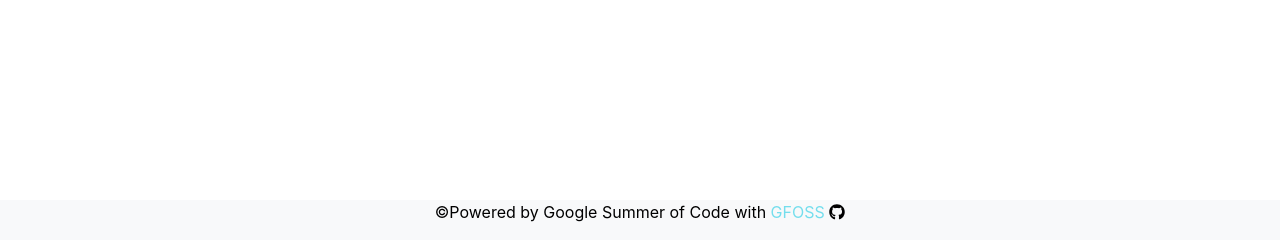
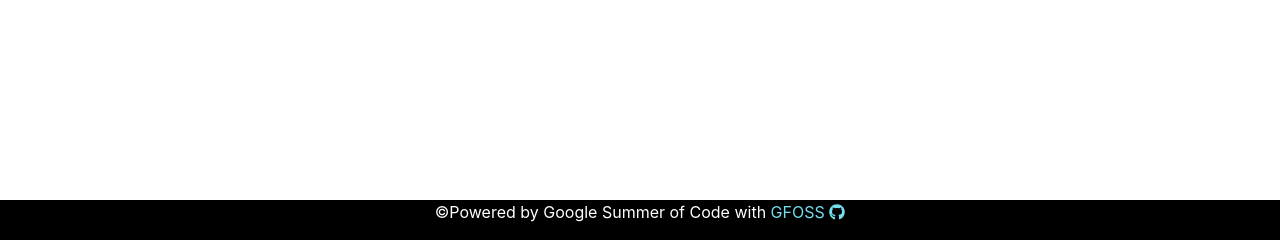
Before and after one commit to eellak/gsoc2021-audio-annotation-tool, a Django app: page / in a window 1280 px wide. Shown: the part 560-800 px from the top of the page. Run offline with Django 3.2, Linux system fonts and the light colour scheme; the visitor is signed in with stand-in values (Sample User, id 1); data that the repository does not hold is empty; some libraries are stand-ins or nearby versions.

Commit message:
Added a welcome page

```diff
--- a/label_buddy/projects/views.py
+++ b/label_buddy/projects/views.py
@@ -26,7 +26,7 @@ from .methods import (
 )
 
 
-@login_required
+
 def index(request):
     """Index view"""
     if request.user.is_authenticated:
--- a/label_buddy/static/css/common.css
+++ b/label_buddy/static/css/common.css
@@ -1,12 +1,17 @@
 @charset "UTF-8";
+
+:root {
+    --basic_color: #74deed;
+}
+
 
 .footer {
     position: fixed;
     left: 0;
     bottom: 0;
     width: 100%;
-    background-color: rgb(245,245,245);
-    color: black;
+    background-color: black;
+    color: white;
     text-align: center;
 }
 
@@ -33,9 +38,19 @@
 }
 
 .my-button {
-    background-color: rgb(116, 222, 237);
+    background-color: var(--basic_color);
 }
 
 .my-link {
-    color: rgb(116, 222, 237);
+    color: var(--basic_color);
 }
+
+
+.center-screen {
+    display: flex;
+    flex-direction: column;
+    justify-content: center;
+    align-items: center;
+    text-align: center;
+    min-height: 90vh;
+  }
--- a/label_buddy/templates/base.html
+++ b/label_buddy/templates/base.html
@@ -76,7 +76,7 @@
               </ul>
           </div>
         {% else %}
-          <a class="nav-item nav-link my-link" href="{{ login_url }}">SIGN IN</a>
+          <a class="nav-item nav-link my-link" href="/accounts/login">SIGN IN</a>
           <a class="nav-item nav-link my-link" href="/accounts/signup">REGISTER</a>
         {% endif %}
       </div>
@@ -93,9 +93,10 @@
 
   {% block extra_body %}
   {% endblock %}
-  <div class="footer bg-light">
+
+  <div class="footer">
     <p>&copy;Powered by Google Summer of Code with <a class="my-link" href="https://gfoss.eu/" target="_blank">GFOSS</a>
-    <a style="color:black;" href="https://github.com/eellak/gsoc2021-audio-annotation-tool" target="_blank"><i class="fab fa-github fa-1x"></i></a>
+    <a class="my-link" href="https://github.com/eellak/gsoc2021-audio-annotation-tool" target="_blank"><i class="fab fa-github fa-1x"></i></a>
   </p>
   </div>
 </body>
--- a/label_buddy/templates/label_buddy/index.html
+++ b/label_buddy/templates/label_buddy/index.html
@@ -5,6 +5,7 @@
 {% block title %} Label Buddy{% endblock %}
 
 {% block content %}
+	{% if user.is_authenticated%}
 		{% if projects %}
 			<h1 style="text-align:center">Projects you are involved</h1>
 			<div class="my-custom-scrollbar table-wrapper-scroll-y">
@@ -66,4 +67,11 @@
 			{% else %}
 				<h1 style="text-align:center">No projects for you yet</h1>
 			{% endif %}
+		{% else %}
+			<div class="center-screen welcome">
+				<h1>Welcome to Label Buddy</h1>
+				<p>Please <a class="my-link" href="/accounts/login">sign in</a> to continue
+				</p>
+			</div>
+		{% endif %}
 {% endblock %}
```
Also changed, not shown: label_buddy/static/css/index.css (line endings or trailing spaces). Lines whose indentation alone changed are shown as unchanged.
